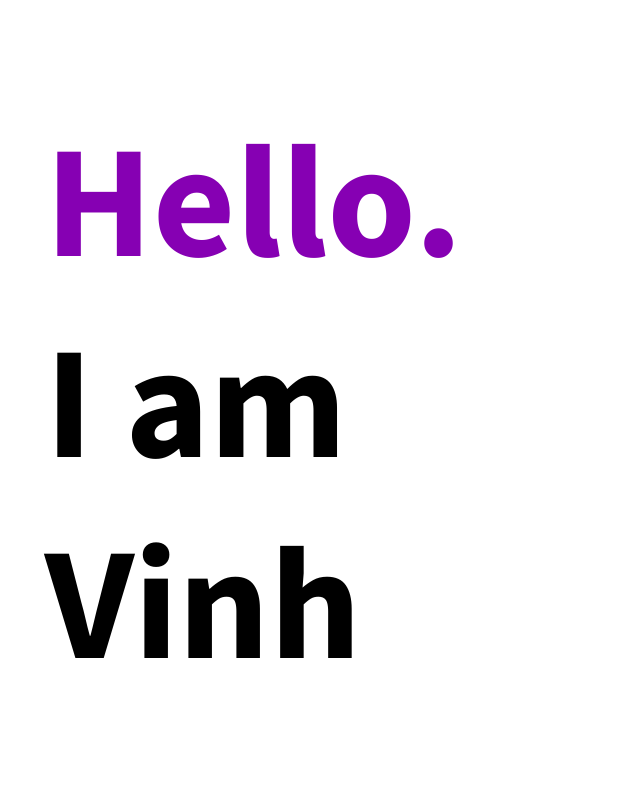
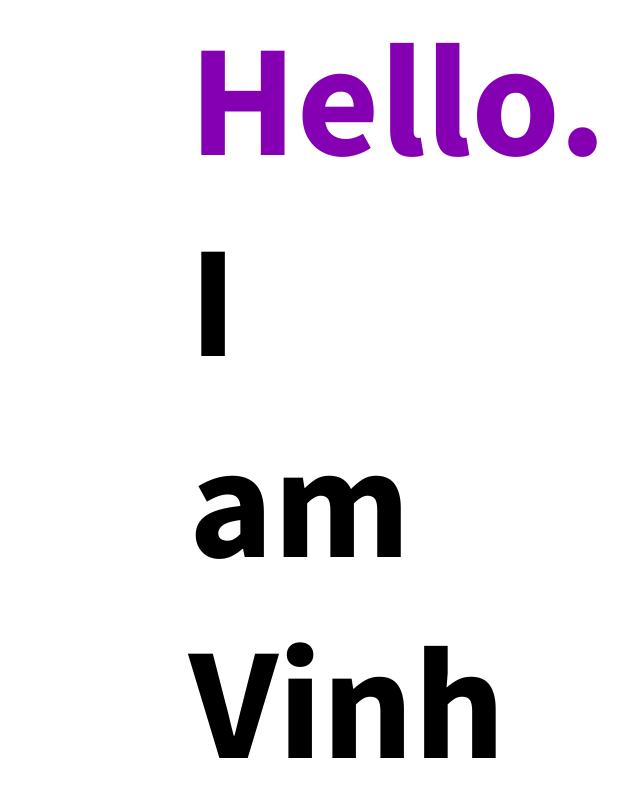
Before and after one commit to vinhbt241/my-portfolio-website, a React (Create React App) app: page / in a window 1280 px wide. Shown: the top 796 px of the page, without its empty margins (211-851 px from the left). Built offline with nearby package versions, Linux system fonts and the light colour scheme.

Commit message:
Fix link autoshow when mouse hover in container link

```diff
--- a/src/components/LinkContainer.js
+++ b/src/components/LinkContainer.js
@@ -10,7 +10,7 @@ const LinkContainer = () => {
     <div className="LinkContainer">
       <Link
         to="about"
-        className="link hello"
+        className="hello"
         style={{ textDecoration: 'none' }}
         onMouseEnter={() => setAboutShow(true)}
         onMouseLeave={() => setAboutShow(false)}>
@@ -22,7 +22,6 @@ const LinkContainer = () => {
       <Link
         to="work"
         style={{ textDecoration: 'none', color: 'inherit' }}
-        className="link"
         onMouseEnter={() => setWorksShow(true)}
         onMouseLeave={() => setWorksShow(false)}>
         {worksShow ?
@@ -33,7 +32,6 @@ const LinkContainer = () => {
       <Link
         to="contact"
         style={{ textDecoration: 'none', color: 'inherit' }}
-        className="link"
         onMouseEnter={() => setContactShow(true)}
         onMouseLeave={() => setContactShow(false)}>
         {contactShow ?
--- a/src/styles/App.css
+++ b/src/styles/App.css
@@ -24,18 +24,14 @@ body {
   display: flex;
   flex-direction: column;
   justify-content: center;
-  align-items: center;
 }
 
 .LinkContainer {
-  width: 60vw;
+  width: 23vw;
+  margin-left: 25rem;
 
   font-size: 10em;
   font-family: 'Source Sans Pro Bold';
-}
-
-.link {
-  width: fit-content;
 }
 
 .hello {
```
